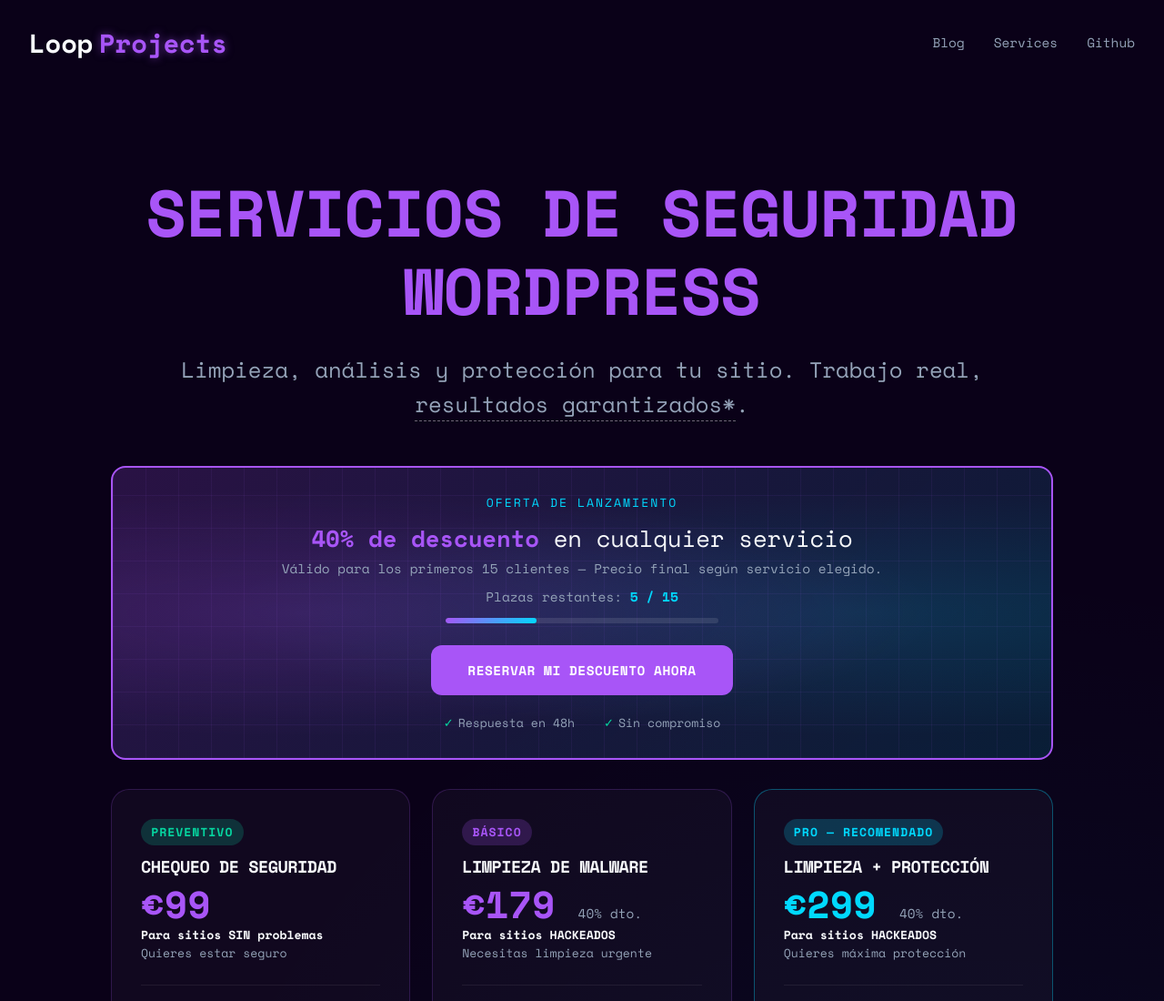
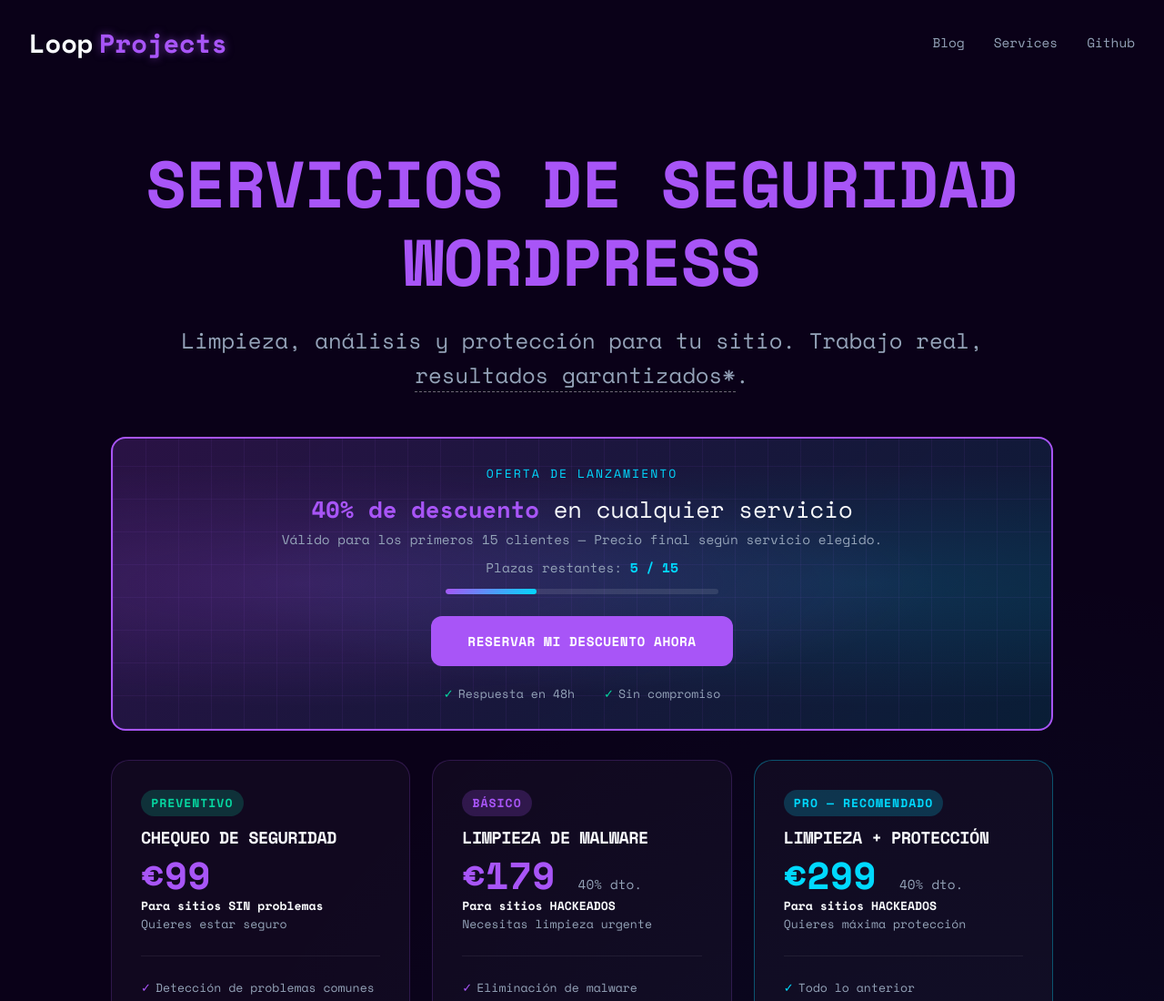
Before and after one commit to pythonime-lab/loopprojects, a plain HTML site: page servicios-seguridad-wordpress.html in a window 1280 px wide. Shown: the top 1100 px of the page at 91% size. Drawn offline with nearby package versions, Linux system fonts and the light colour scheme.

Commit message:
style: remove top margin from hero section in WordPress services pages

```diff
--- a/servicios-seguridad-wordpress.html
+++ b/servicios-seguridad-wordpress.html
@@ -82,7 +82,7 @@
       /* ── Hero ── */
       .services-hero {
         max-width: 1400px;
-        margin: 2rem auto 0;
+        margin: 0 auto 0;
         padding: 4rem 2rem 3rem;
         text-align: center;
       }
```
Also changed, not shown: wordpress-security-services.html (+1 -1 lines).
